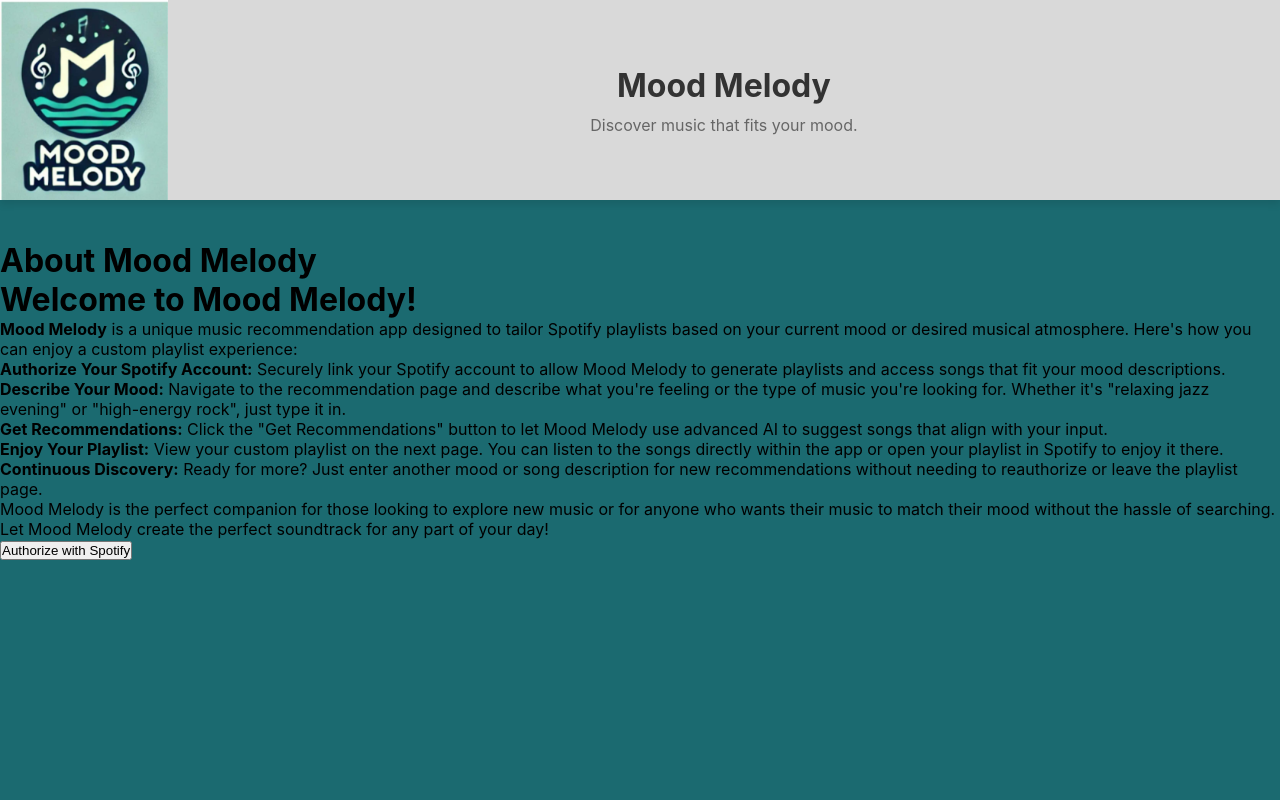
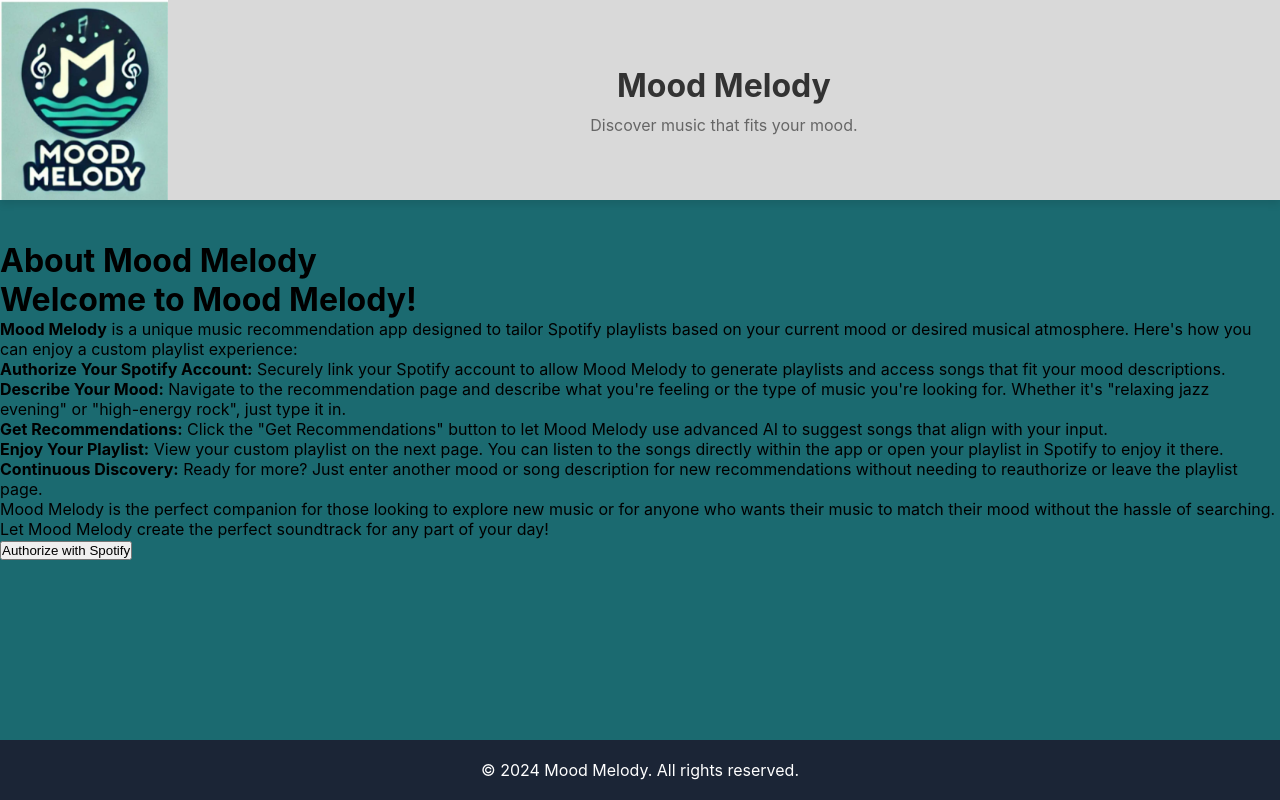
Before and after one commit to abecerrilsalas/MoodMelody_frontend, a React (Create React App) app: page / in a window 1280 px wide. Built offline with nearby package versions, Linux system fonts and the light colour scheme; no server answers.

Commit message:
missing footer import fixed

```diff
--- a/src/App.css
+++ b/src/App.css
@@ -1,4 +1,3 @@
-/* App.css */
 .App {
   display: flex;
   flex-direction: column;
--- a/src/App.js
+++ b/src/App.js
@@ -4,6 +4,7 @@
 import Playlist from "./Playlist";
 import About from "./About";
 import Header from "./Header";
+import Footer from "./Footer";
 import "./App.css";
 
 function App() {
@@ -16,6 +17,7 @@
           <Route path="/home" element={<Home />} />
           <Route path="/playlist" element={<Playlist />} />
         </Routes>
+        <Footer />
       </div>
     </Router>
   );
```
